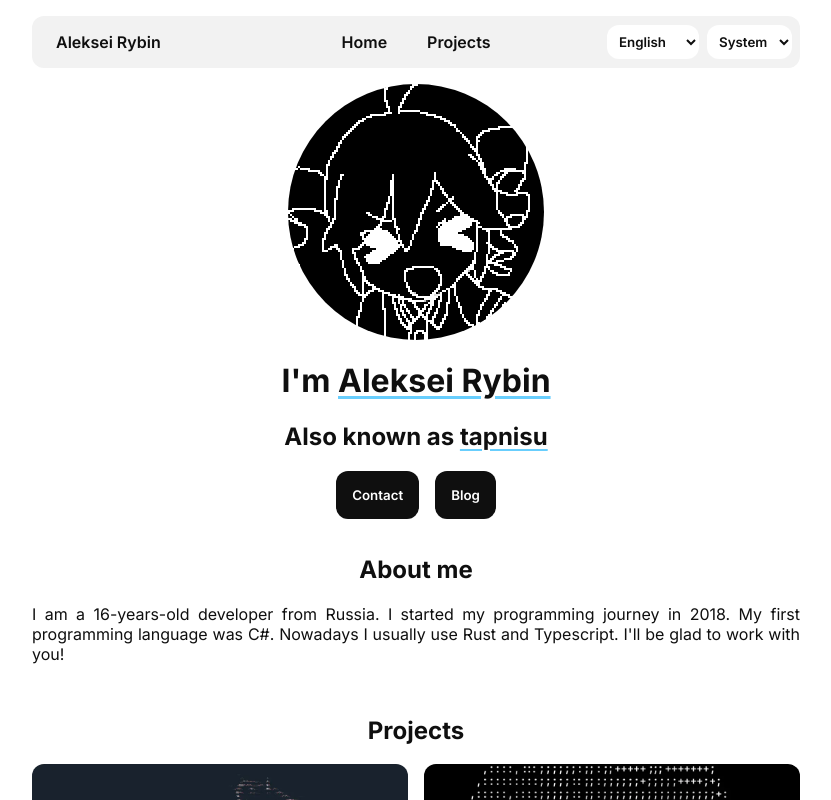
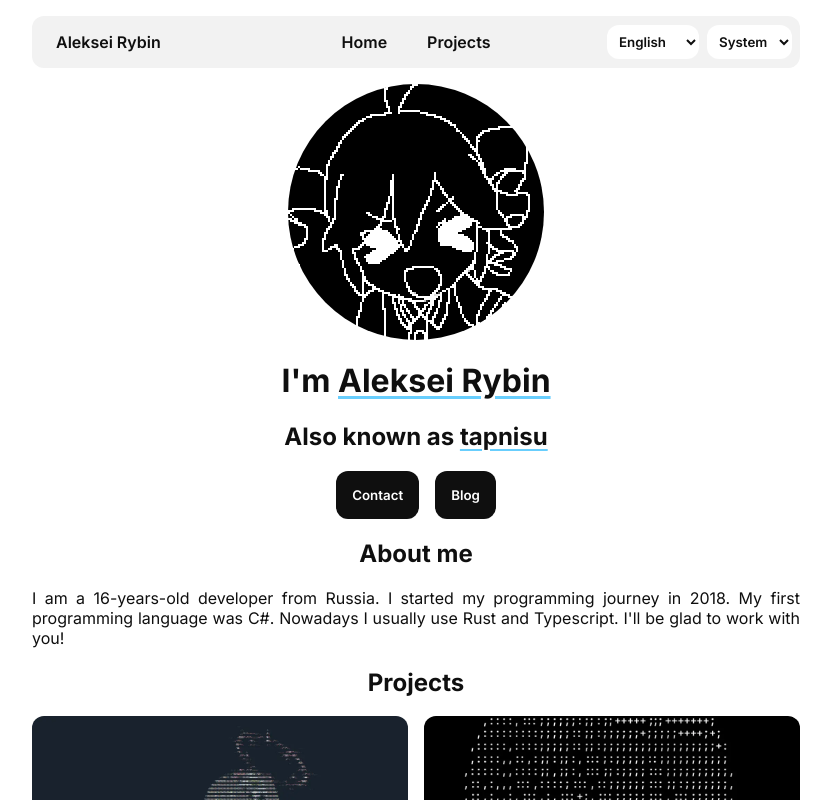
Before and after one commit to tapnisu/tapni.su, a Next.js app: page / in a window 1280 px wide. Shown: the top 800 px of the page, without its empty margins (224-1055 px from the left). Built offline with nearby package versions, Linux system fonts and the light colour scheme.

Commit message:
Use * + * for layout

```diff
--- a/components/basePageLayout/basePageLayout.module.css
+++ b/components/basePageLayout/basePageLayout.module.css
@@ -21,10 +21,10 @@
 
 .content {
   max-width: 768px;
+}
 
-  display: grid;
-  grid-template-columns: 1fr;
-  gap: var(--gap);
+.content > * + * {
+  margin-top: var(--gap);
 }
 
 @media (max-width: 768px) {
```
